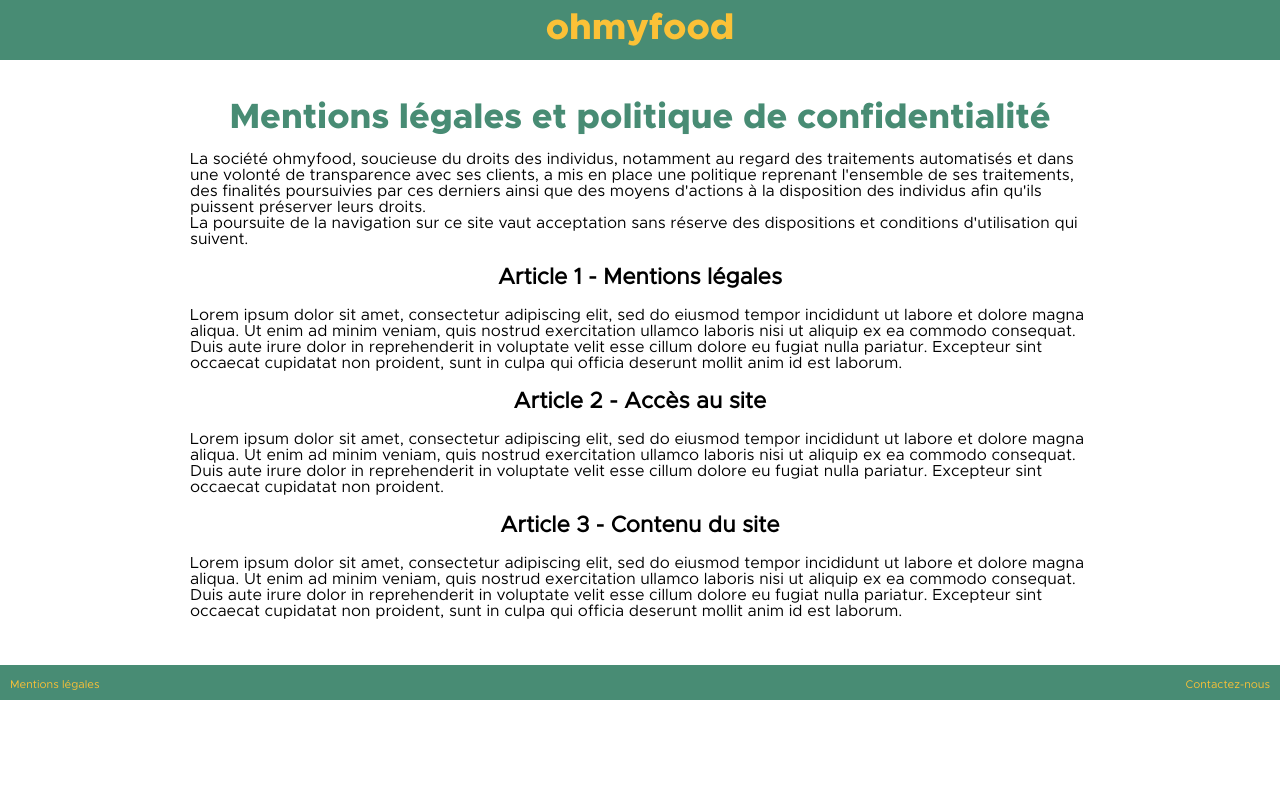
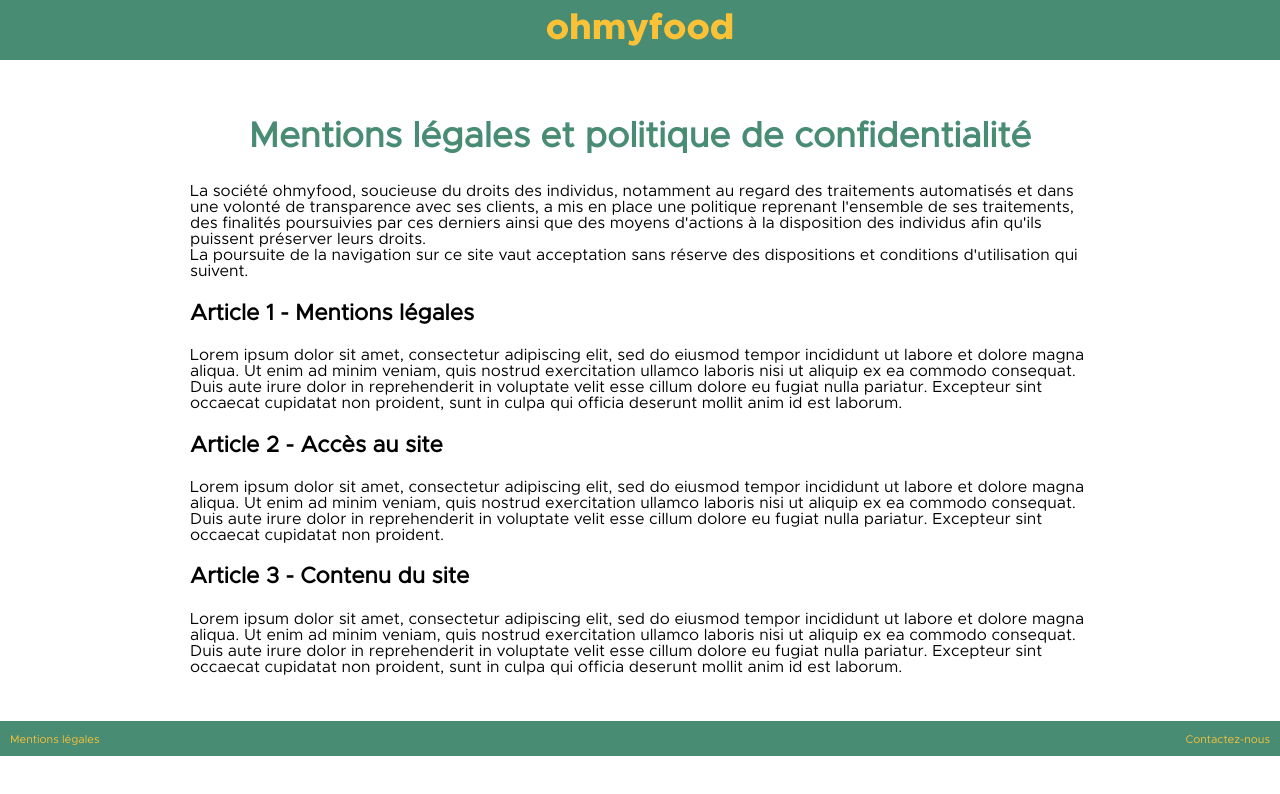
Before and after one commit to olympe-albert/ohmyfood, a website: page legals.html in a window 1280 px wide. Drawn offline with Linux system fonts and the light colour scheme.

Commit message:
fix pour validation html

```diff
--- a/legals.html
+++ b/legals.html
@@ -1,5 +1,5 @@
 <!DOCTYPE html>
-<html lang="fr">
+<html lang="zxx">
 <head>
     <meta charset="UTF-8">
     <meta name="viewport" content="width=device-width, initial-scale=1.0">
@@ -12,13 +12,13 @@
     </header>
 
     <section>
-        <h1>Mentions légales et politique de confidentialité</h1>
+        <h2>Mentions légales et politique de confidentialité</h2>
         <p>La société ohmyfood, soucieuse du droits des individus, notamment au regard des traitements automatisés et dans une volonté de transparence avec ses clients, a mis en place une politique reprenant l'ensemble de ses traitements, des finalités poursuivies par ces derniers ainsi que des moyens  d'actions à la disposition des individus afin qu'ils puissent préserver leurs droits. <br> La poursuite de la navigation sur ce site vaut acceptation sans réserve des dispositions et conditions d'utilisation qui suivent.</p>
-        <h2>Article 1 - Mentions légales</h2>
+        <h3>Article 1 - Mentions légales</h3>
         <p>Lorem ipsum dolor sit amet, consectetur adipiscing elit, sed do eiusmod tempor incididunt ut labore et dolore magna aliqua. Ut enim ad minim veniam, quis nostrud exercitation ullamco laboris nisi ut aliquip ex ea commodo consequat. Duis aute irure dolor in reprehenderit in voluptate velit esse cillum dolore eu fugiat nulla pariatur. Excepteur sint occaecat cupidatat non proident, sunt in culpa qui officia deserunt mollit anim id est laborum.</p>
-        <h2>Article 2 - Accès au site</h2>
+        <h3>Article 2 - Accès au site</h3>
         <p>Lorem ipsum dolor sit amet, consectetur adipiscing elit, sed do eiusmod tempor incididunt ut labore et dolore magna aliqua. Ut enim ad minim veniam, quis nostrud exercitation ullamco laboris nisi ut aliquip ex ea commodo consequat. Duis aute irure dolor in reprehenderit in voluptate velit esse cillum dolore eu fugiat nulla pariatur. Excepteur sint occaecat cupidatat non proident.</p>
-        <h2>Article 3 - Contenu du site</h2>
+        <h3>Article 3 - Contenu du site</h3>
         <p>Lorem ipsum dolor sit amet, consectetur adipiscing elit, sed do eiusmod tempor incididunt ut labore et dolore magna aliqua. Ut enim ad minim veniam, quis nostrud exercitation ullamco laboris nisi ut aliquip ex ea commodo consequat. Duis aute irure dolor in reprehenderit in voluptate velit esse cillum dolore eu fugiat nulla pariatur. Excepteur sint occaecat cupidatat non proident, sunt in culpa qui officia deserunt mollit anim id est laborum.</p>
     </section>
 
--- a/scss/pages/_layout-legals.scss
+++ b/scss/pages/_layout-legals.scss
@@ -4,13 +4,13 @@ section
     padding: 30px;
     margin: auto;
     font-family: 'Metropolis-Regular';
-    & h1
+    & h2
     {
         text-align: center;
         font-size: 2.2em;
         color: $maincolor;
     }
-    & h2
+    & h3
     {
         font-size: 1.4em;
         color: black;
--- a/scss/pages/_layout.scss
+++ b/scss/pages/_layout.scss
@@ -19,12 +19,11 @@ h1
     text-align: center;
     margin: 0px;
     padding-top: 10px;
-}
-
-h1 a
-{
-    color: $yellow;
-    text-decoration: none;
+    & a
+    {
+        color: $yellow;
+        text-decoration: none;
+    }
 }
 
 /** main **/
```
Also changed, not shown: menus/menu4.html (+1 -1 lines), style.css, 1 other file.
